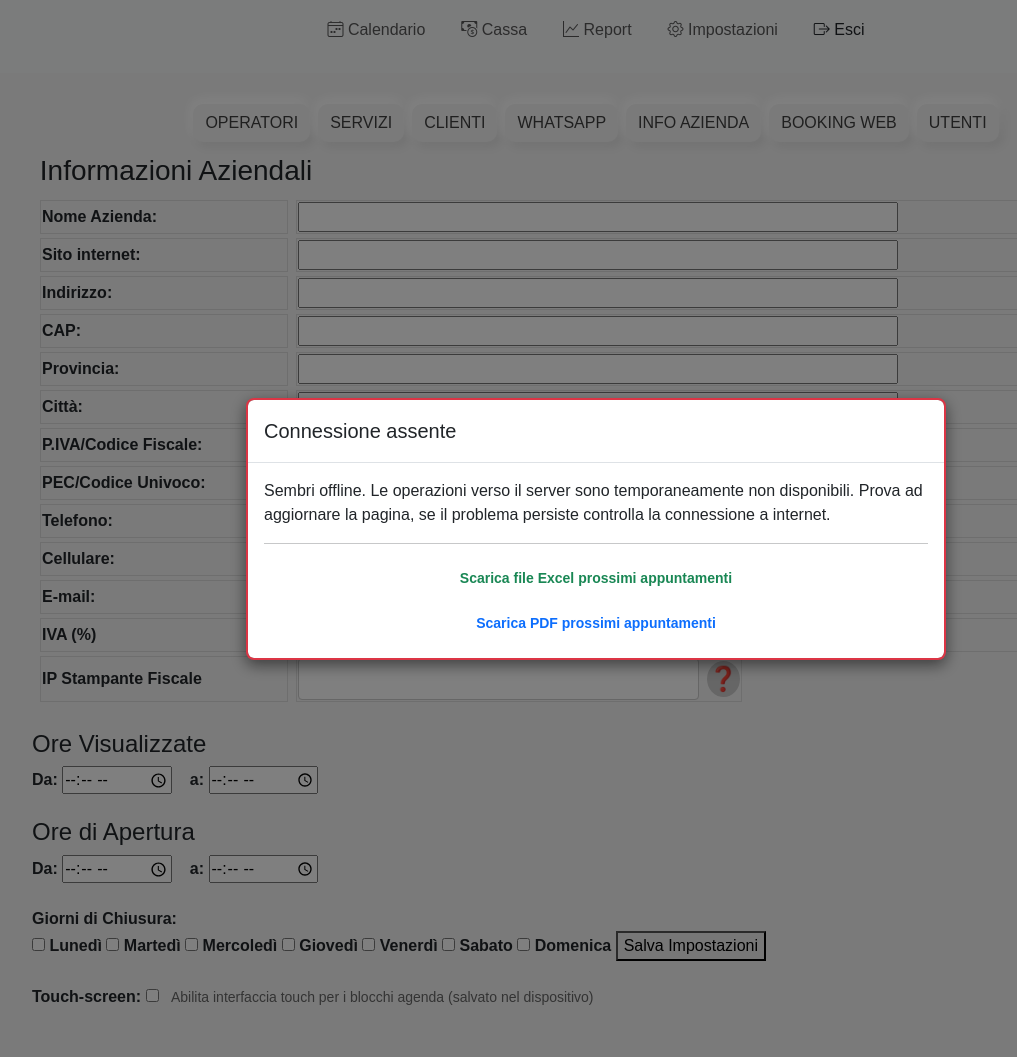
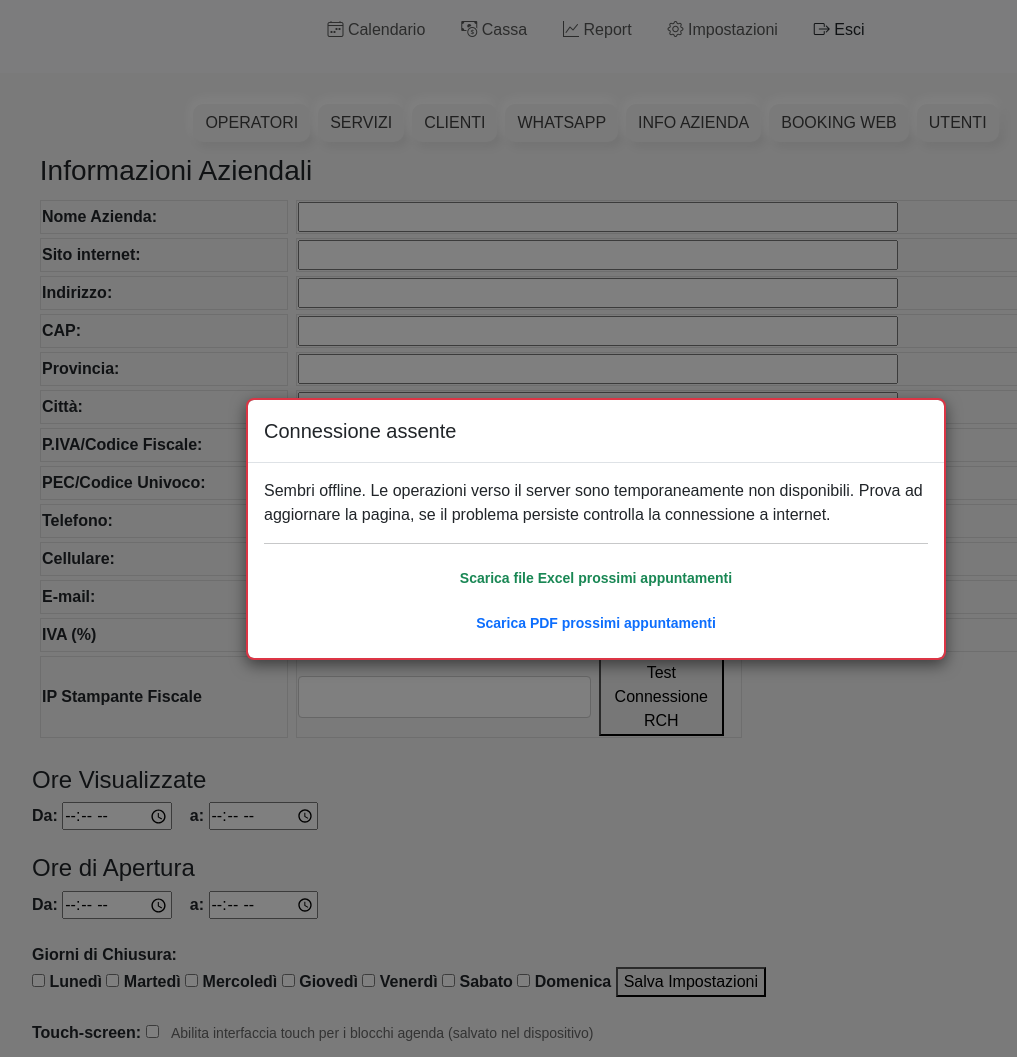
Before and after one commit to AlexBudet/SunBooking, a Flask app: template appl/templates/business_info.html in a window 1280 px wide. Shown: the whole page, without its empty margins (44-1061 px from the left). Run offline with Flask 3, Linux system fonts and the light colour scheme; the template is opened without the code that fills it, so the values that code supplies are empty; some libraries are stand-ins or nearby versions.

Commit message:
modifiche a ip ping in settings

```diff
--- a/appl/templates/business_info.html
+++ b/appl/templates/business_info.html
@@ -72,7 +72,8 @@
       <td style="display: flex; align-items: center; gap: 8px;">
         <input type="text" class="form-control" id="printer_ip" name="printer_ip"
                value="{{ business_info.printer_ip if business_info and business_info.printer_ip else '' }}" {% if current_user.ruolo.value == 'user' %}readonly{% endif %}>
-        <span id="pingPrinterIcon" style="font-size:1.5em; width:36px; height:36px; border-radius:50%; display:flex; align-items:center; justify-content:center; background:#ccc;">🔄</span>
+        <button type="button" id="pingPrinterButton">Test Connessione RCH</button>
+        <span id="pingPrinterStatus" style="margin-left:8px; font-size:0.9em; color:#666;"></span>
       </td>
     </tr>
 {% endif %}
@@ -160,30 +161,27 @@
 </script>
 {% if not config.get('HIDE_PRINTER_IP') %}
 <script>
-function aggiornaSpiaStampante() {
-  const icon = document.getElementById('pingPrinterIcon');
+document.addEventListener('DOMContentLoaded', function() {
+  const btn = document.getElementById('pingPrinterButton');
+  const statusEl = document.getElementById('pingPrinterStatus');
   const ipEl = document.getElementById('printer_ip');
-  if (!icon || !ipEl) return;
+  if (!btn || !statusEl || !ipEl) return;
 
-  const ip = ipEl.value.trim();
+  btn.addEventListener('click', function() {
+    const ip = (ipEl.value || '').trim();
+    statusEl.style.color = '#666';
     if (!ip) {
-    icon.style.background = '#ccc';
-    icon.textContent = '❓';
+      statusEl.textContent = 'Inserisci un IP prima di eseguire il test.';
       return;
     }
 
-  icon.style.background = '#ccc';
-  icon.textContent = '🔄';
+    statusEl.textContent = 'Verifica in corso...';
 
-  // Prendi CSRF dal hidden input (non dal meta)
     const token = (document.querySelector('input[name="csrf_token"]')?.value) || '';
-
-  // URL corretto dentro il child (genera /s/<idx>/settings/ping_printer)
     const pingUrl = "{{ url_for('settings.ping_printer') }}";
 
-  // Timeout per evitare richieste pendenti
     const controller = new AbortController();
-  const timeoutId = setTimeout(() => controller.abort(), 4000);
+    const timeoutId = setTimeout(() => controller.abort(), 21000); // leggermente > 20s backend
 
     fetch(pingUrl, {
       method: 'POST',
@@ -197,26 +195,33 @@ function aggiornaSpiaStampante() {
     })
     .then(res => res.ok ? res.json() : { ok: false })
     .then(data => {
-    if (data && data.ok) {
-      icon.style.background = '#28a745';
-      icon.textContent = '✔️';
+      clearTimeout(timeoutId);
+      if (!data) {
+        statusEl.style.color = '#dc3545';
+        statusEl.textContent = 'Risposta non valida dal server.';
+        return;
+      }
+
+      if (data.ok) {
+        statusEl.style.color = '#28a745';
+        let msg = 'Stampante raggiungibile';
+        if (data.status_code) {
+          msg += ' (HTTP ' + data.status_code + ')';
+        }
+        statusEl.textContent = msg + '.';
       } else {
-      icon.style.background = '#dc3545';
-      icon.textContent = '❌';
+        statusEl.style.color = '#dc3545';
+        const msg = data.error || 'Stampante non raggiungibile.';
+        statusEl.textContent = msg;
       }
     })
     .catch(() => {
-    icon.style.background = '#dc3545';
-    icon.textContent = '❌';
-  })
-  .finally(() => clearTimeout(timeoutId));
-}
-
-// Frequenza più “gentile”
-setInterval(aggiornaSpiaStampante, 10000);
-aggiornaSpiaStampante();
-
-document.getElementById('printer_ip')?.addEventListener('change', aggiornaSpiaStampante);
+      clearTimeout(timeoutId);
+      statusEl.style.color = '#dc3545';
+      statusEl.textContent = 'Errore durante il test di connessione.';
+    });
+  });
+});
 </script>
 {% endif %}
 <style>
```
Also changed, not shown: appl/routes/settings.py (+27 -46 lines). Lines whose indentation alone changed are shown as unchanged.
